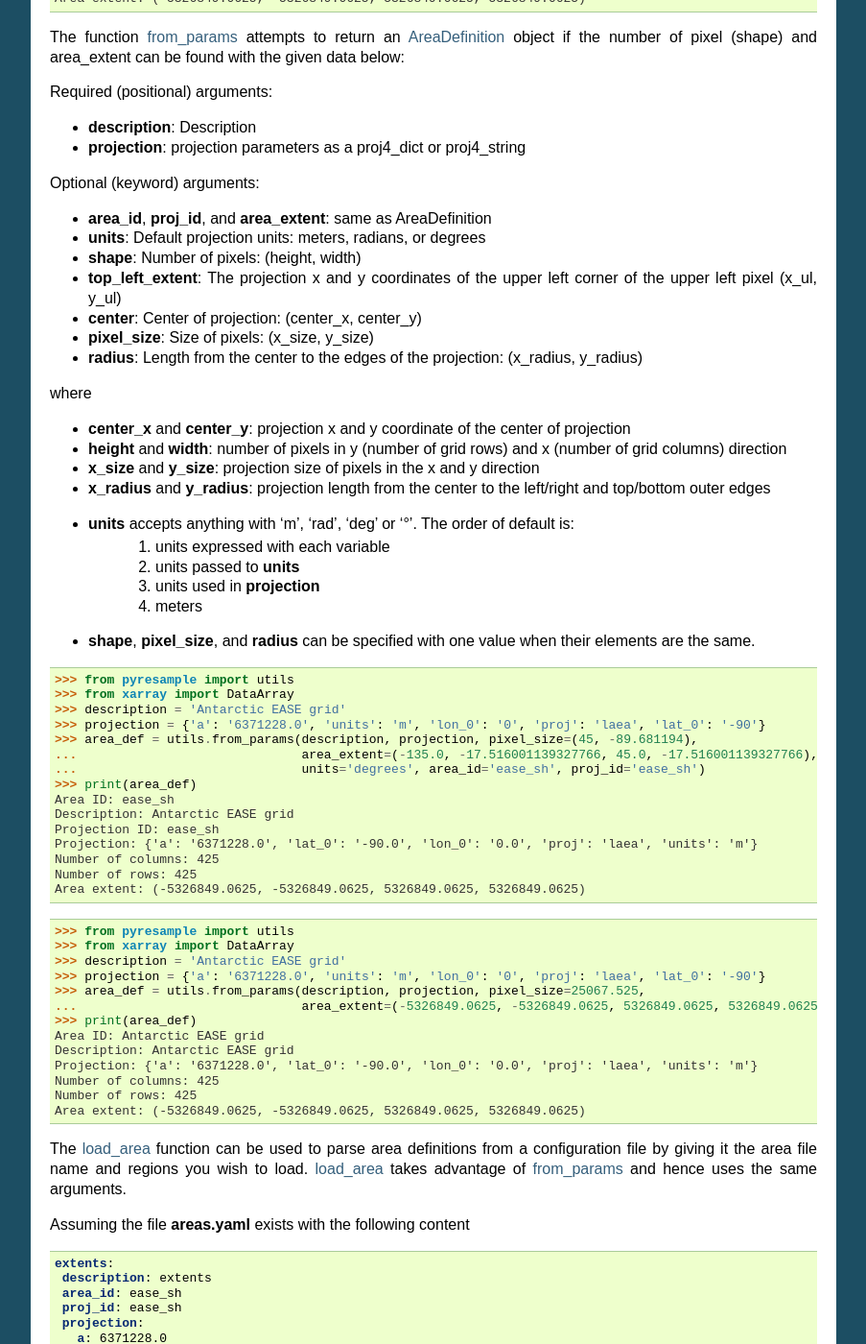
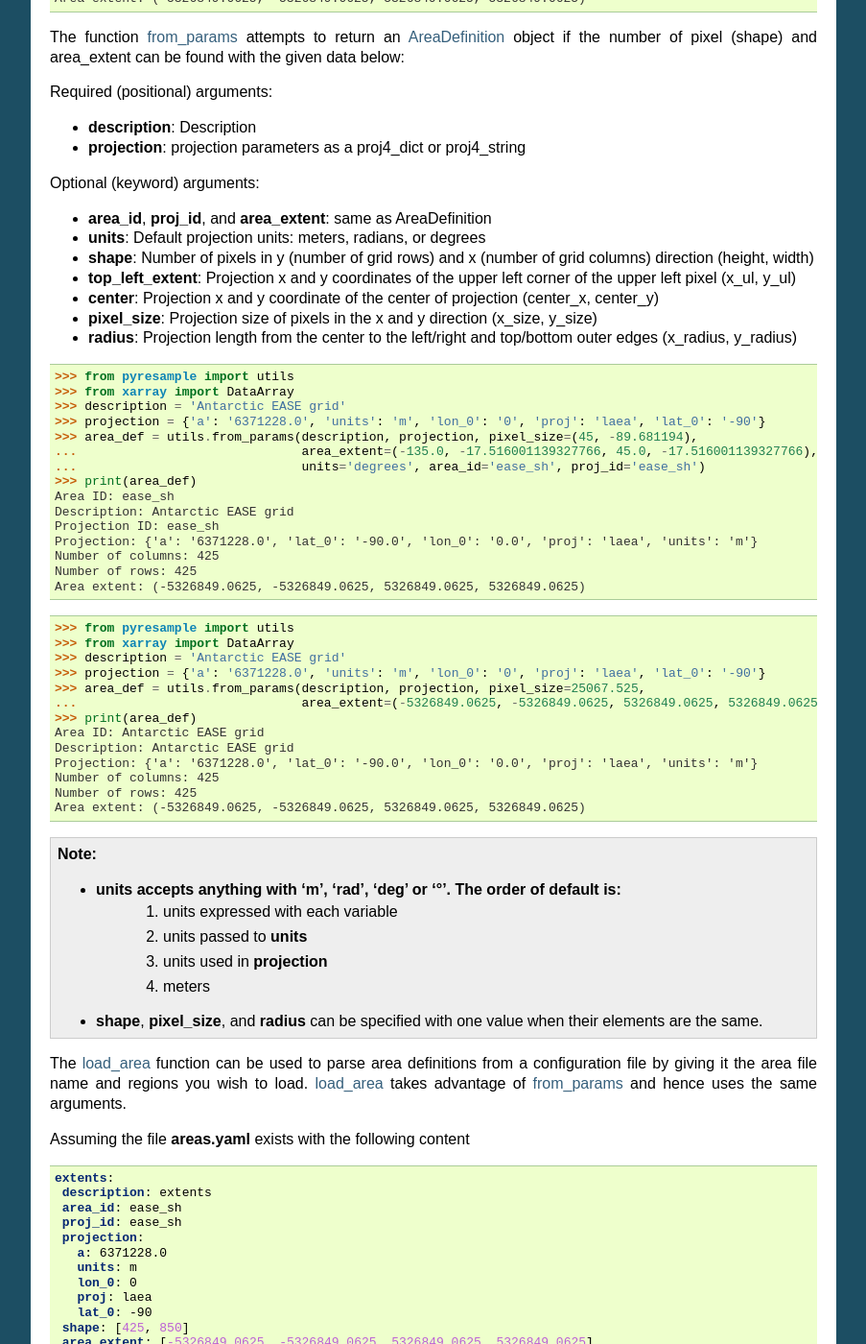
Before and after one commit to pytroll/pyresample, a Sphinx documentation site: the page built from docs/source/geo_def.rst, in a window 1280 px wide and 1400 px high, scrolled down 1544 px. Shown: the whole window at 96% size, without its empty margins (198-1101 px from the left). Built offline with Sphinx 7.4.7, drawn with Linux system fonts in a browser that asks for light colours.

Commit message:
Attempt to fix AppVeyor error and continue updating docs

```diff
--- a/appveyor.yml
+++ b/appveyor.yml
@@ -3,7 +3,7 @@
     PYTHON: "C:\\conda"
     MINICONDA_VERSION: "latest"
     CMD_IN_ENV: "cmd /E:ON /V:ON /C .\\ci-helpers\\appveyor\\windows_sdk.cmd"
-    CONDA_DEPENDENCIES: "xarray dask toolz Cython pykdtree sphinx cartopy pillow matplotlib<3.0 pyyaml pyproj coveralls configobj coverage"
+    CONDA_DEPENDENCIES: "xarray dask toolz Cython pykdtree sphinx cartopy pillow 'matplotlib<3.0' pyyaml pyproj coveralls configobj coverage"
     CONDA_CHANNELS: "conda-forge"
 
   matrix:
--- a/docs/source/geo_def.rst
+++ b/docs/source/geo_def.rst
@@ -109,24 +109,11 @@
 
 * **area_id**, **proj_id**, and **area_extent**: same as AreaDefinition
 * **units**: Default projection units: meters, radians, or degrees
-* **shape**: Number of pixels: (height, width)
-* **top_left_extent**: The projection x and y coordinates of the upper left corner of the upper left pixel (x_ul, y_ul)
-* **center**: Center of projection: (center_x, center_y)
-* **pixel_size**: Size of pixels: (x_size, y_size)
-* **radius**: Length from the center to the edges of the projection: (x_radius, y_radius)
-
-where
-
-* **center_x** and **center_y**: projection x and y coordinate of the center of projection
-* **height** and **width**: number of pixels in y (number of grid rows) and x (number of grid columns) direction
-* **x_size** and **y_size**: projection size of pixels in the x and y direction
-* **x_radius** and **y_radius**: projection length from the center to the left/right and top/bottom outer edges
-* **units** accepts anything with 'm', 'rad', 'deg' or '°'. The order of default is:
-    1. units expressed with each variable
-    2. units passed to **units**
-    3. units used in **projection**
-    4. meters
-* **shape**, **pixel_size**, and **radius** can be specified with one value when their elements are the same.
+* **shape**: Number of pixels in y (number of grid rows) and x (number of grid columns) direction (height, width)
+* **top_left_extent**: Projection x and y coordinates of the upper left corner of the upper left pixel (x_ul, y_ul)
+* **center**: Projection x and y coordinate of the center of projection (center_x, center_y)
+* **pixel_size**: Projection size of pixels in the x and y direction (x_size, y_size)
+* **radius**: Projection length from the center to the left/right and top/bottom outer edges (x_radius, y_radius)
 
 .. doctest::
 
```
Also changed, not shown: other parts of docs/source/geo_def.rst (+9 -0 lines), .travis.yml, 1 other file.
